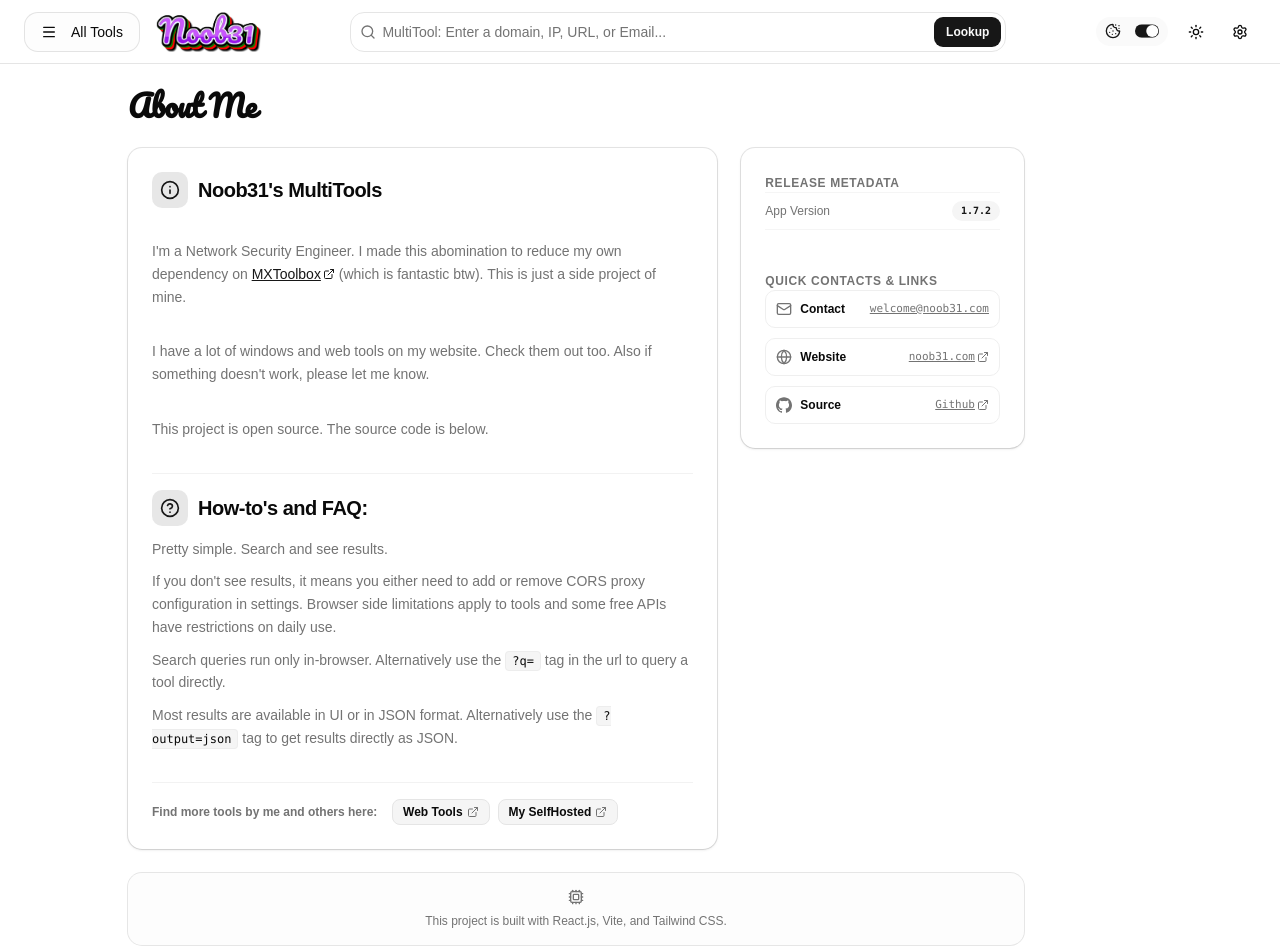
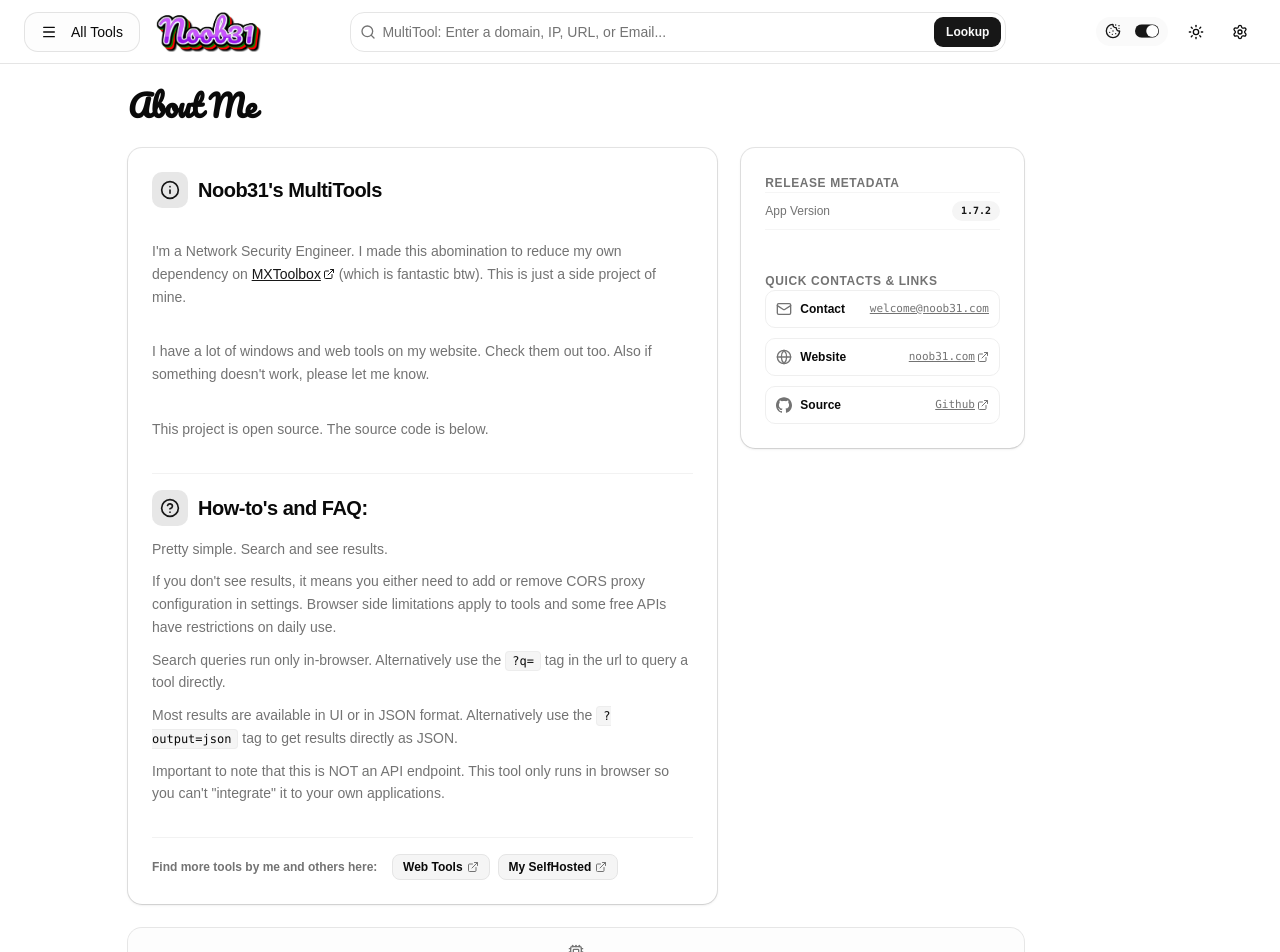
Before and after one commit to Noob31Gen/noob31-multitool, a React (Vite) app: page /about/info in a window 1280 px wide. Shown: the top 952 px of the page. Built offline with nearby package versions, Linux system fonts and the light colour scheme; no server answers.

Commit message:
modify173

```diff
--- a/src/components/tools/AboutPage.tsx
+++ b/src/components/tools/AboutPage.tsx
@@ -60,6 +60,10 @@ export function AboutPage() {
 
                 <p>
                   Most results are available in UI or in JSON format. Alternatively use the <code className="px-1.5 py-0.5 rounded bg-muted font-mono text-xs font-medium text-foreground border border-border/50">?output=json</code> tag to get results directly as JSON.
+                </p>
+
+                <p>
+                  Important to note that this is NOT an API endpoint. This tool only runs in browser so you can't "integrate" it to your own applications.
                 </p>
               </div>
             </div>
```
